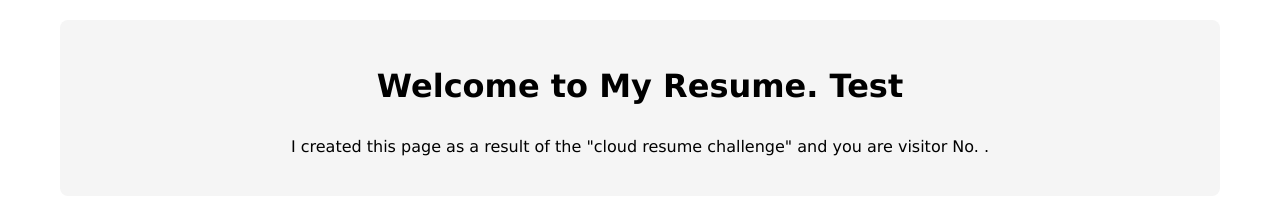
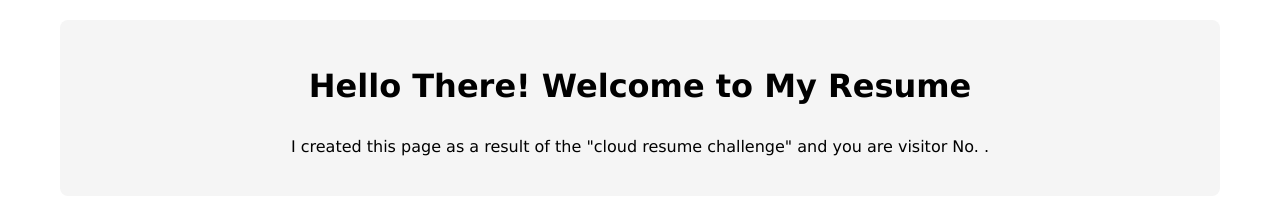
Before and after one commit to B3n7R/az-resume-challenge, a plain HTML site: page frontend/index.html in a window 1280 px wide. Shown: the top 214 px of the page. Drawn offline with Linux system fonts and the light colour scheme; no server answers.

```diff
--- a/frontend/index.html
+++ b/frontend/index.html
@@ -12,7 +12,7 @@
 <body>
     <div class="container">
         <div class="welcome">
-            <h1>Welcome to My Resume. Test</h1>
+            <h1>Hello There! Welcome to My Resume</h1>
             <p>I created this page as a result of the "cloud resume challenge" and you are visitor No. <a id="counter"></a>.</p>
         </div>
 
```
Also changed, not shown: 1 other file.
